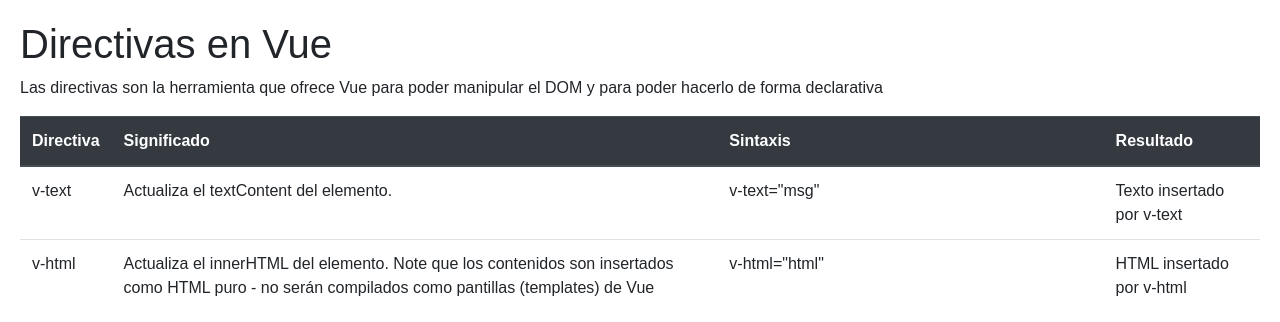
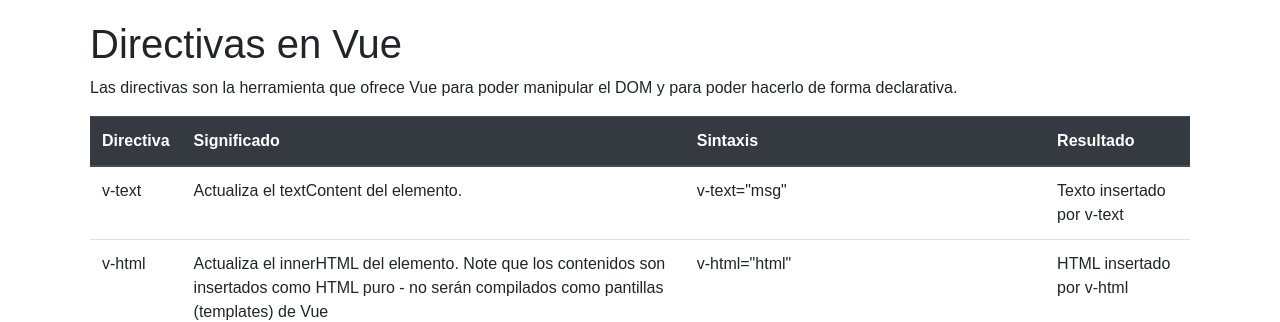
Before and after one commit to grumysh/directivas-Vue, a plain HTML site: page index.html in a window 1280 px wide. Shown: the top 322 px of the page. Drawn offline with nearby package versions, Linux system fonts and the light colour scheme.

```diff
--- a/index.html
+++ b/index.html
@@ -12,12 +12,11 @@
 </head>
 
 <body>
-  <div id='app'>
+  <div id='app' class="container">
     <!-- Las directivas es la herramienta que nos ofrece Vue para poder manipular el DOM y para poder manipularlo de forma declarativa.-->
     <h1>{{name}}</h1>
     <p>Las directivas son la herramienta que ofrece Vue para poder manipular el DOM y para poder hacerlo de forma
-      declarativa</p>
-
+      declarativa.</p>
     <table class="table">
       <thead class="thead-dark">
         <tr>
```
Also changed, not shown: 1 other file.
